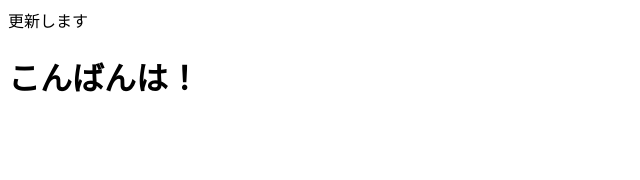
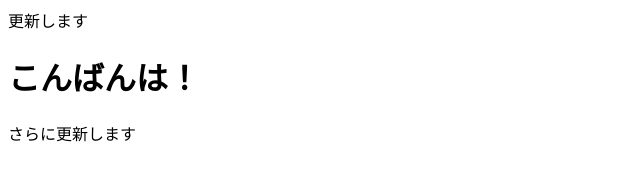
Before and after one commit to daikinaka/yesGit, a plain HTML site: page index.html in a window 1280 px wide. Shown: the whole page, without its empty margins (0-640 px from the left). Drawn offline with Linux system fonts and the light colour scheme.

Commit message:
さらに更新しました！

```diff
--- a/index.html
+++ b/index.html
@@ -9,5 +9,7 @@
 <body>
     更新します
     <h1>こんばんは！</h1>
+
+    さらに更新します
 </body>
 </html>
```
